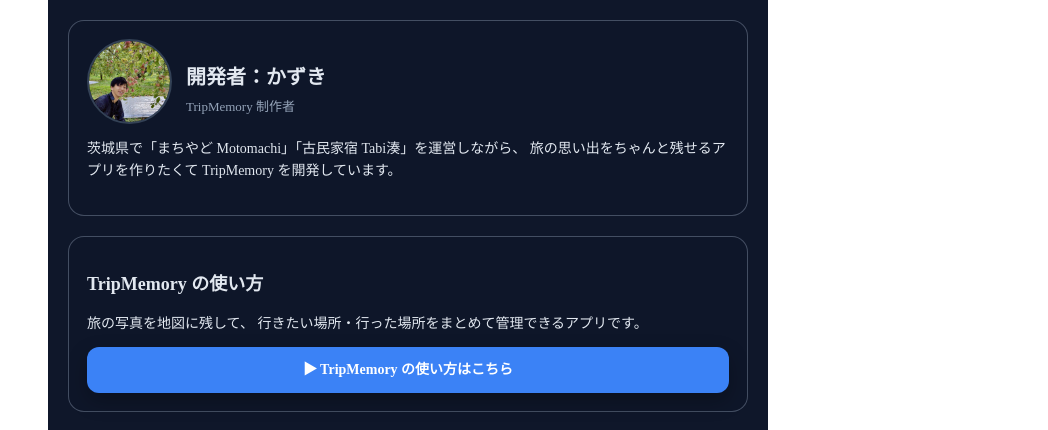
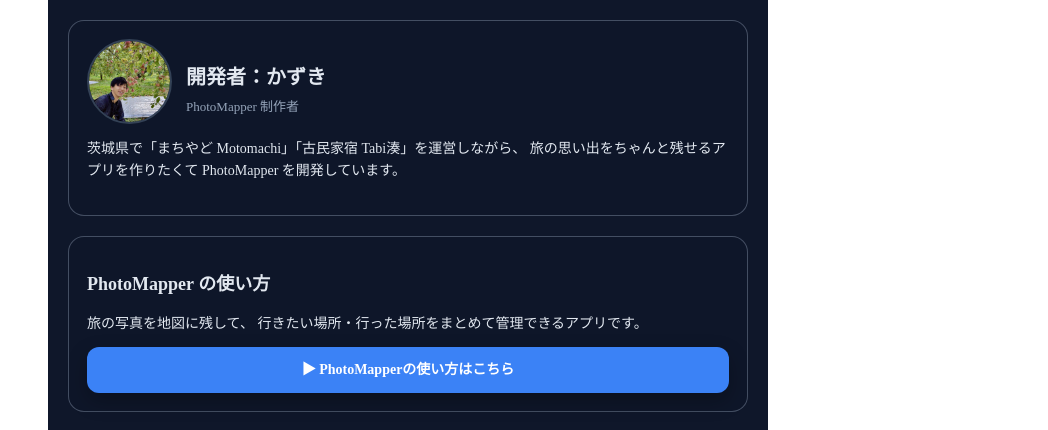
Before and after one commit to sakasakainfinity-dotcom/travel-memory, a Next.js app: page /about in a window 1280 px wide. Shown: the top 430 px of the page, without its empty margins (232-1280 px from the left). Built offline with nearby package versions, Linux system fonts and the light colour scheme.

Commit message:
Update page.tsx

```diff
--- a/src/app/about/page.tsx
+++ b/src/app/about/page.tsx
@@ -66,7 +66,7 @@ export default function AboutPage() {
               開発者：かずき
             </h2>
             <div style={{ fontSize: 13, color: "#94a3b8" }}>
-              TripMemory 制作者
+              PhotoMapper 制作者
             </div>
           </div>
         </div>
@@ -74,11 +74,11 @@ export default function AboutPage() {
         <p style={{ fontSize: 14 }}>
           茨城県で「まちやど Motomachi」「古民家宿 Tabi湊」を運営しながら、
           旅の思い出をちゃんと残せるアプリを作りたくて
-          TripMemory を開発しています。
+          PhotoMapper を開発しています。
         </p>
       </section>
 
-       {/* TripMemory 使い方案内 */}
+       {/* PhotoMapper 使い方案内 */}
 <section
   style={{
     background: "rgba(15,23,42,0.9)",
@@ -89,7 +89,7 @@ export default function AboutPage() {
   }}
 >
   <h2 style={{ fontSize: 18, fontWeight: 800, marginBottom: 8 }}>
-    TripMemory の使い方
+    PhotoMapper の使い方
   </h2>
 
   <p style={{ fontSize: 14, color: "#e2e8f0", marginBottom: 12 }}>
@@ -115,7 +115,7 @@ export default function AboutPage() {
       boxShadow: "0 8px 20px rgba(0,0,0,0.25)",
     }}
   >
-    ▶ TripMemory の使い方はこちら
+    ▶ PhotoMapperの使い方はこちら
   </a>
 </section>
 
```
